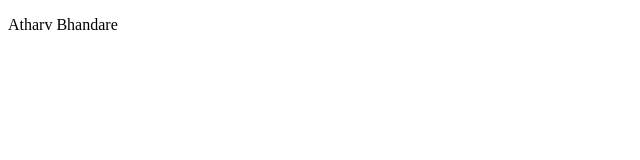
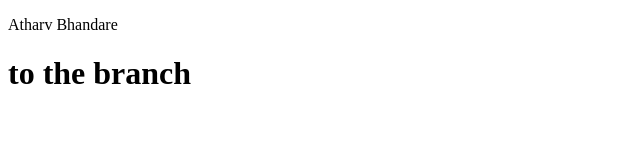
Before and after one commit to EKDAMMAST/Exp-2, a plain HTML site: page index.html in a window 1280 px wide. Shown: the whole page, without its empty margins (0-640 px from the left). Drawn offline with Linux system fonts and the light colour scheme.

Commit message:
MY EXP 2 FILES

```diff
--- a/index.html
+++ b/index.html
@@ -7,5 +7,6 @@
 </head>
 <body>
     <p> Atharv Bhandare</p>
+    <h1> to the branch</h1>
 </body>
 </html>
```
